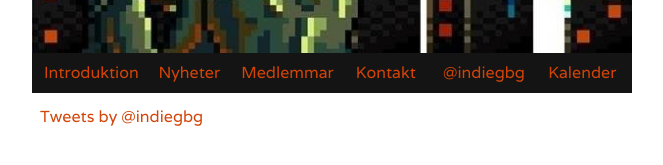
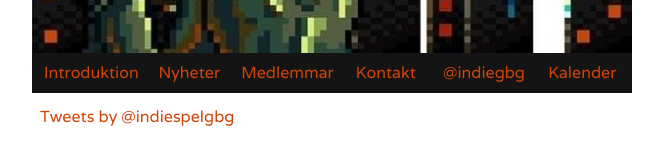
Before and after one commit to indiespel-gbg/indiespel-gbg.github.io, a Jekyll site: the page built from twitter.html, in a window 1280 px wide. Shown: the part 338-503 px from the top of the page, without its empty margins (308-971 px from the left). Built offline with Jekyll 4.4.1, drawn with Linux system fonts in a browser that asks for light colours; comment, search, counter and statistics services are not loaded.

Commit message:
Update twitter.html

```diff
--- a/twitter.html
+++ b/twitter.html
@@ -2,6 +2,6 @@
 layout: front
 ---
 
-<a class="twitter-timeline" href="https://twitter.com/indiegbg" data-widget-id="409305433241681920">Tweets by @indiegbg</a>
+<a class="twitter-timeline" href="https://twitter.com/indiespelgbg" data-widget-id="409305433241681920">Tweets by @indiespelgbg</a>
 
 <script>!function(d,s,id){var js,fjs=d.getElementsByTagName(s)[0],p=/^http:/.test(d.location)?'http':'https';if(!d.getElementById(id)){js=d.createElement(s);js.id=id;js.src=p+"://platform.twitter.com/widgets.js";fjs.parentNode.insertBefore(js,fjs);}}(document,"script","twitter-wjs");</script>
```
